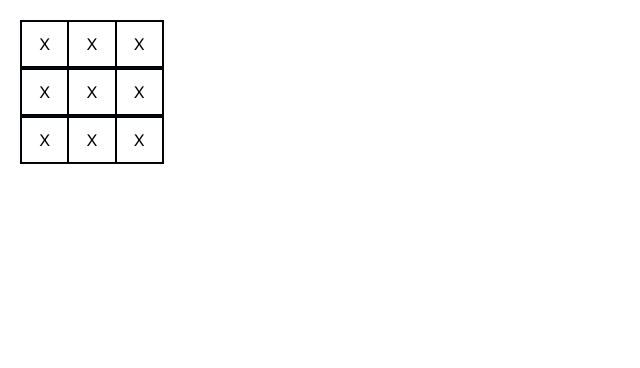
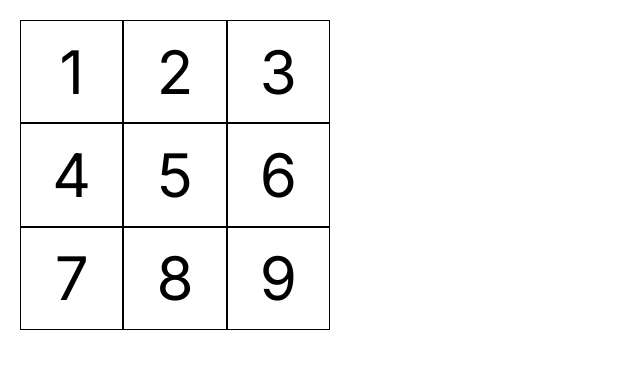
Before and after one commit to theonlynanu/website, a Next.js app: page / in a window 1280 px wide. Shown: the top 368 px of the page, without its empty margins (0-640 px from the left). Built offline with nearby package versions, Linux system fonts and the light colour scheme.

Commit message:
Externalize components
This commit is a middle-of-the-road commit so that further changes
can be done from another workstation

```diff
--- a/src/app/page.tsx
+++ b/src/app/page.tsx
@@ -1,23 +1,22 @@
-
-
+import Square from "./square"
 export default function Board() {
   return (
-    <>
-    <div className="flex flex-row items-stretch justify-evenly w-36 h-12 border border-collapse border-gray-950">
-      <button className="border border-black border-collapse flex-grow">X</button>
-      <button className="border border-black border-collapse flex-grow">X</button>
-      <button className="border border-black border-collapse flex-grow">X</button>
+    <div className=" flex-row flex-wrap w-1/4 aspect-square">
+      <div className="flex flex-row items-stretch justify-evenly h-1/3">
+        <Square value="1"/>
+        <Square value="2"/>
+        <Square value="3"/>
+      </div>
+      <div className="flex flex-row items-stretch  justify-evenly h-1/3">
+        <Square value="4"/>
+        <Square value="5"/>
+        <Square value="6"/>
+      </div>
+      <div className="flex flex-row items-stretch  justify-evenly h-1/3">
+        <Square value="7"/>
+        <Square value="8"/>
+        <Square value="9"/>
+      </div>
     </div>
-    <div className="flex flex-row items-stretch  justify-evenly w-36 h-12 border border-collapse border-gray-950">
-      <button className="border border-black border-collapse flex-grow">X</button>
-      <button className="border border-black border-collapse flex-grow">X</button>
-      <button className="border border-black border-collapse flex-grow">X</button>
-    </div>
-    <div className="flex flex-row items-stretch  justify-evenly w-36 h-12 border border-collapse border-gray-950">
-      <button className="border border-black flex-grow">X</button>
-      <button className="border border-black flex-grow">X</button>
-      <button className="border border-black flex-grow">X</button>
-    </div>
-    </>
   )
 }
--- /dev/null
+++ b/src/app/square.tsx
@@ -0,0 +1,3 @@
+export default function Square({ value }: {value: string}) {
+    return <button className="border border-collapse border-black w-1/3 lg:text-6xl md:text-4xl flex-shrink">{value}</button>
+  }
```
